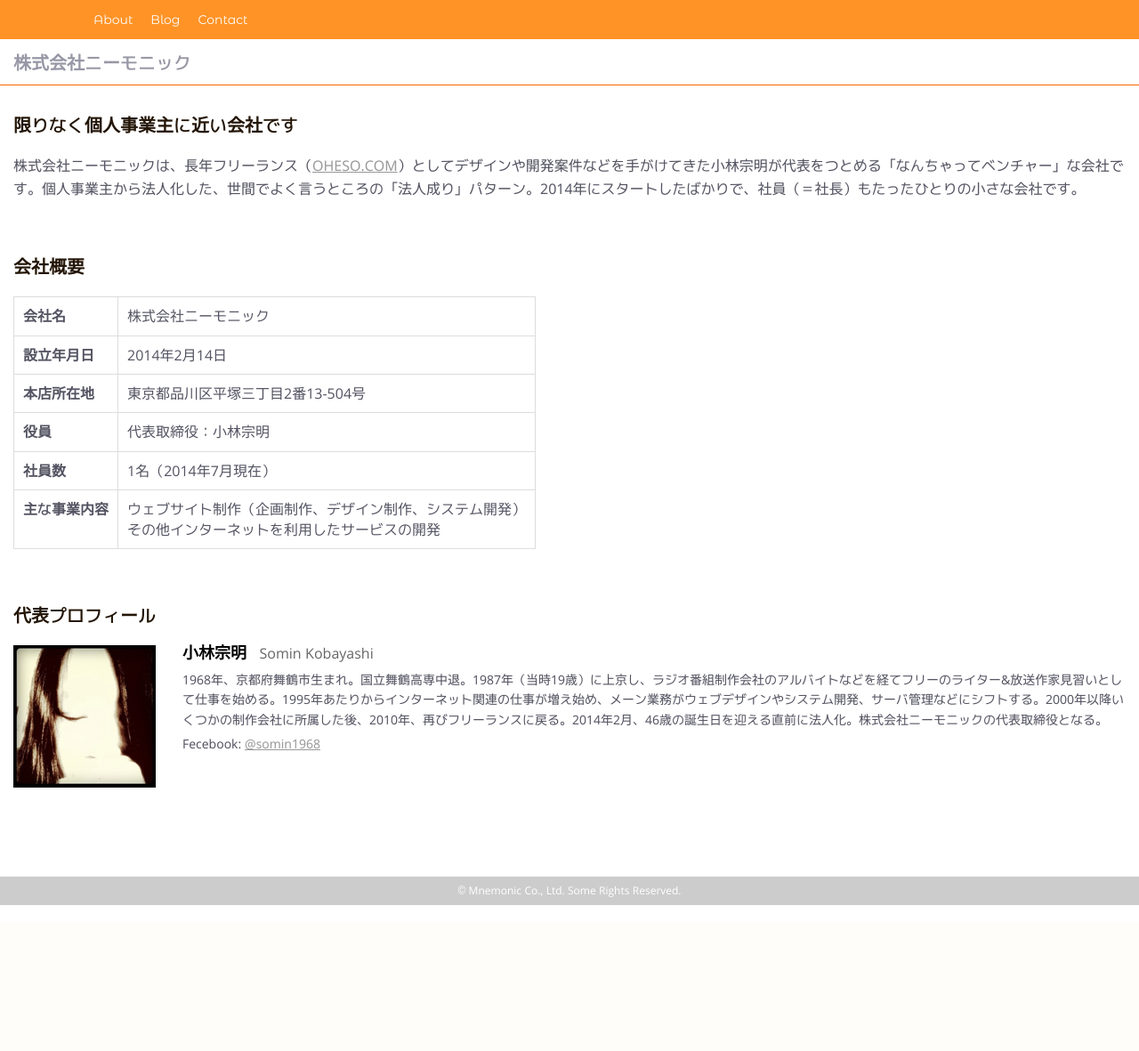
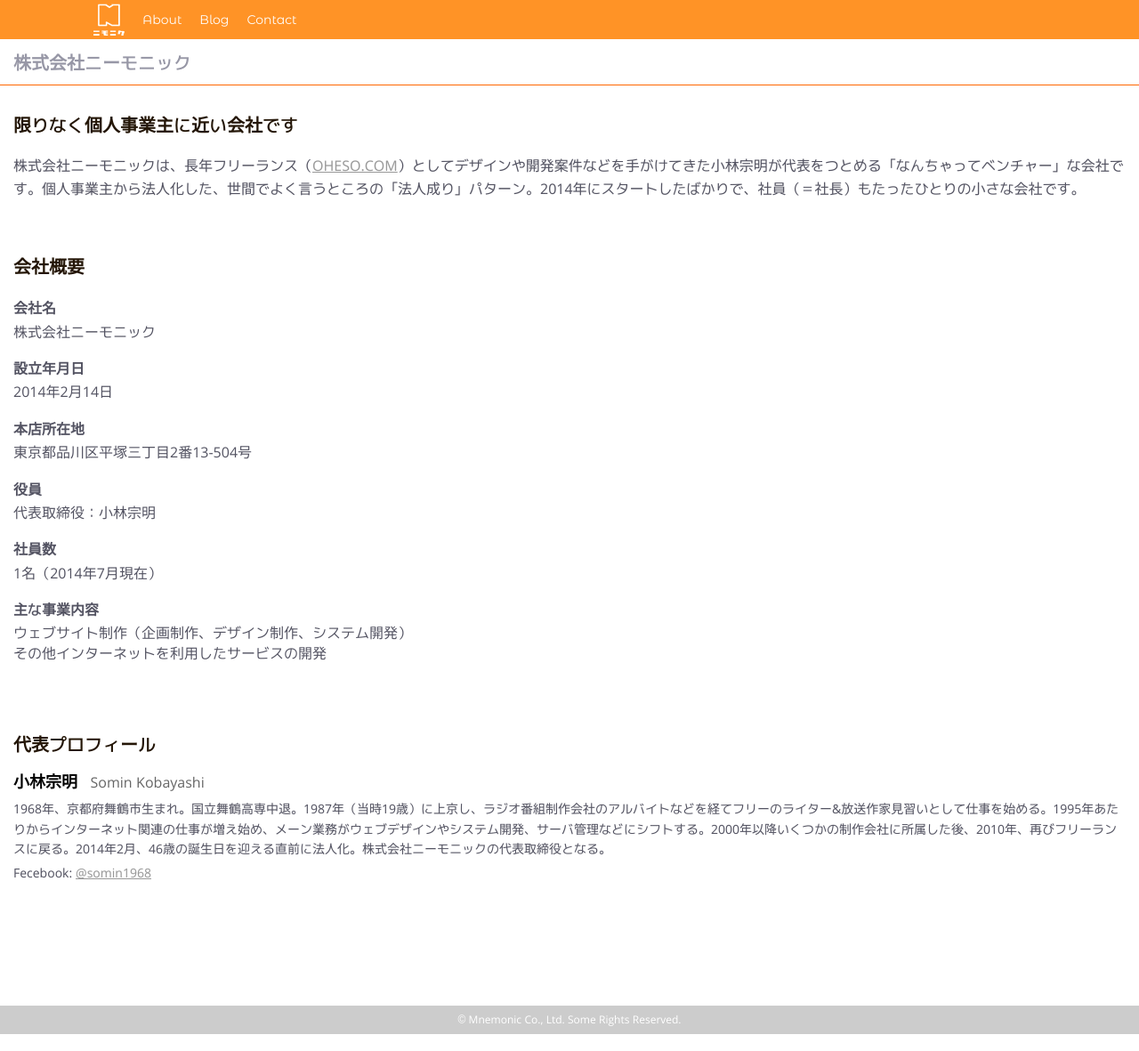
Before and after one commit to mnemonic-co-jp/mnemonic-official, a Python web app: template templates/about.html in a window 1280 px wide. Shown: the whole page at 89% size. Before the commit the page ends 1017 px from the top, so only its background shows below. Run offline with Jinja, Linux system fonts and the light colour scheme; the template is opened without the code that fills it, so the values that code supplies are empty; some libraries are stand-ins or nearby versions.

Commit message:
スマホ対応の残り部分

```diff
--- a/static/css/style.css
+++ b/static/css/style.css
@@ -89,6 +89,9 @@ th {
 			position: absolute;
 			left: 0;
 			top: 22px;
+		}
+		#subnav .subnav-inner .smalllogo {
+			display: none;
 		}
 			#subnav .subnav-inner ul.altnav {
 				display: none;
--- a/static/css/style_sp.css
+++ b/static/css/style_sp.css
@@ -3,9 +3,15 @@
 #subnav .subnav-inner .logo {
 	display: none;
 }
+#subnav .subnav-inner .smalllogo {
+	position: absolute;
+	left: 15px;
+	top: 4px;
+	display: block;
+}
 #subnav .subnav-inner ul.altnav {
 	display: block;
-	left: -5px;
+	left: 50px;
 	top: 15px;
 }
 #subnav .subnav-inner ul.altnav li {
--- a/templates/about.html
+++ b/templates/about.html
@@ -32,6 +32,26 @@
 			font-size: 14px;
 			margin-bottom: 5px !important;
 		}
+	{% if not is_pc %}
+		table.companyProfile {
+			border: none;
+		}
+		table.companyProfile tr {
+			display: block;
+			margin-bottom: 15px;
+		}
+		table.companyProfile th,
+		table.companyProfile td {
+			display: list-item;
+			border: none;
+			list-style: none;
+			padding: 2px 0;
+		}
+		.withPortrait {
+			background-image: none;
+			padding-left: 0;
+		}
+	{% endif %}
 	</style>
 {% endblock %}
 
--- a/templates/base.html
+++ b/templates/base.html
@@ -32,6 +32,7 @@
 	<nav id="subnav">
 		<div class="subnav-inner">
 			<div class="logo"><a href="/"><img src="/images/logo.png" alt="ニモニク" /></a></div>
+			<div class="smalllogo"><a href="/"><img src="/images/smalllogo.png" alt="ニモニク" /></a></div>
 			<ul class="altnav" id="altnav">
 				<li class="about"><a href="/page/about">About</a></li>
 				<li class="blog"><a href="/blog">Blog</a></li>
```
Also changed, not shown: templates/contact.html (+16 -0 lines), static/images/smalllogo.png (added).
